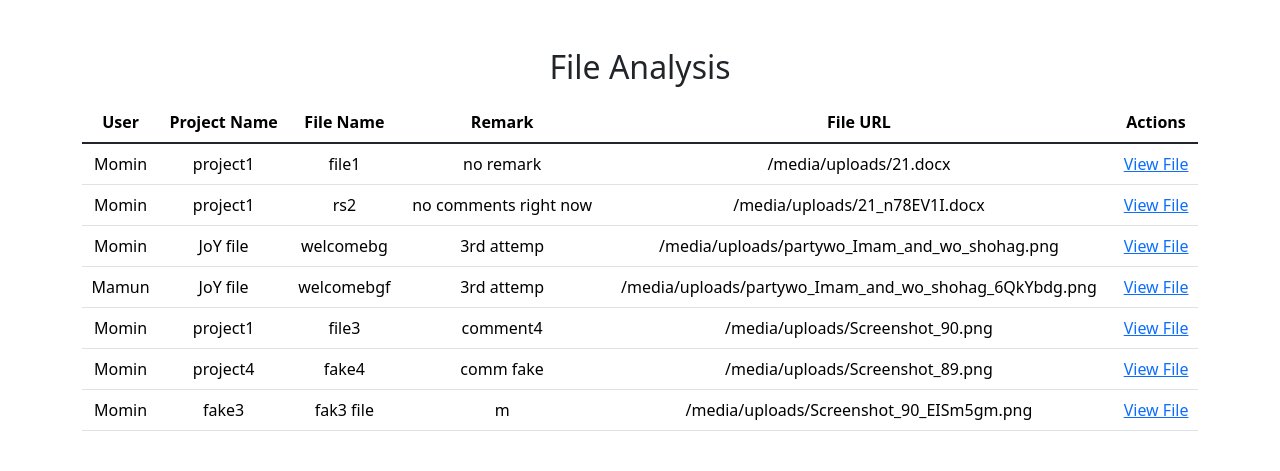
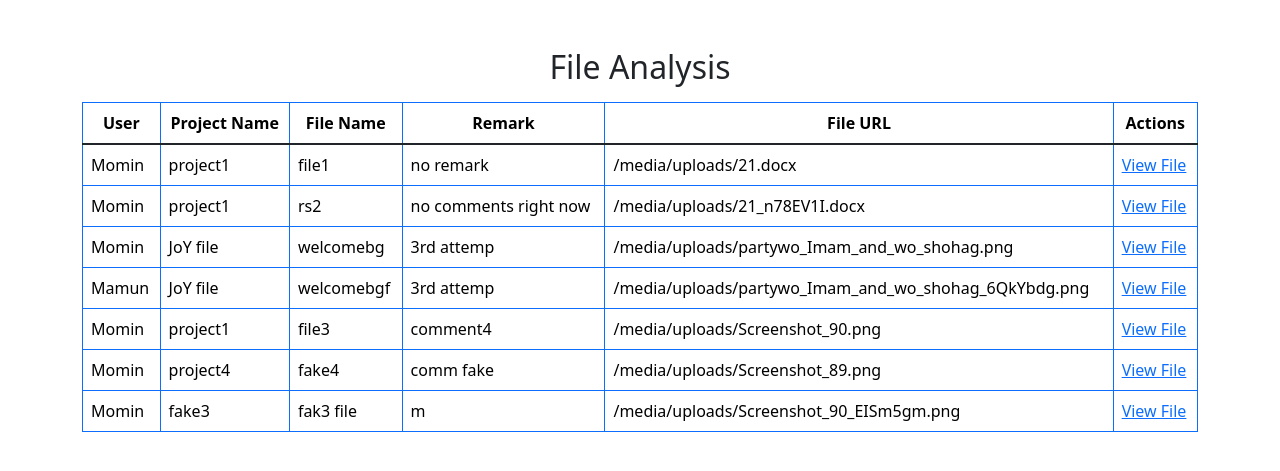
Before and after one commit to mdmominuddin/rsproject3, a Django app: page /file_analysis/ in a window 1280 px wide. Shown: the part 57-528 px from the top of the page. Run offline with Django 4.2, Linux system fonts and the light colour scheme; a user stored in the database is signed in; data comes from the database, SQL or seed files in the repository; both versions use the stored data as it was after the commit.

Commit message:
change some style

```diff
--- a/templates/analysis.html
+++ b/templates/analysis.html
@@ -3,7 +3,7 @@
 {% block content %}
   <div class="container text-center mt-5">
     <h2 class="my-3">File Analysis</h2>
-    <table class="table">
+    <table class="table table-bordered border-primary">
   <thead>
     <tr>
       <th scope="col">User</th>
@@ -17,12 +17,12 @@
   <tbody>
     {% for d in data %}
       <tr>
-        <td class="text-left">{{ d.user }}</td>
-        <td class="text-left">{{ d.projectname }}</td>
-        <td class="text-left">{{ d.filename }}</td>
-        <td class="text-left">{{ d.remark }}</td>
-        <td class="text-left">{{ d.uploadfile.url }}</td>
-        <td class="text-left"><a href="{{ d.uploadfile.url }}" target="_blank">View File</a></td>
+        <td style="text-align: left;">{{ d.user }}</td>
+        <td style="text-align: left;">{{ d.projectname }}</td>
+        <td style="text-align: left;">{{ d.filename }}</td>
+        <td style="text-align: left;">{{ d.remark }}</td>
+        <td style="text-align: left;">{{ d.uploadfile.url }}</td>
+        <td style="text-align: left;"><a href="{{ d.uploadfile.url }}" target="_blank">View File</a></td>
       </tr>
     {% endfor %}
   </tbody>
```
Also changed, not shown: db.sqlite3.
